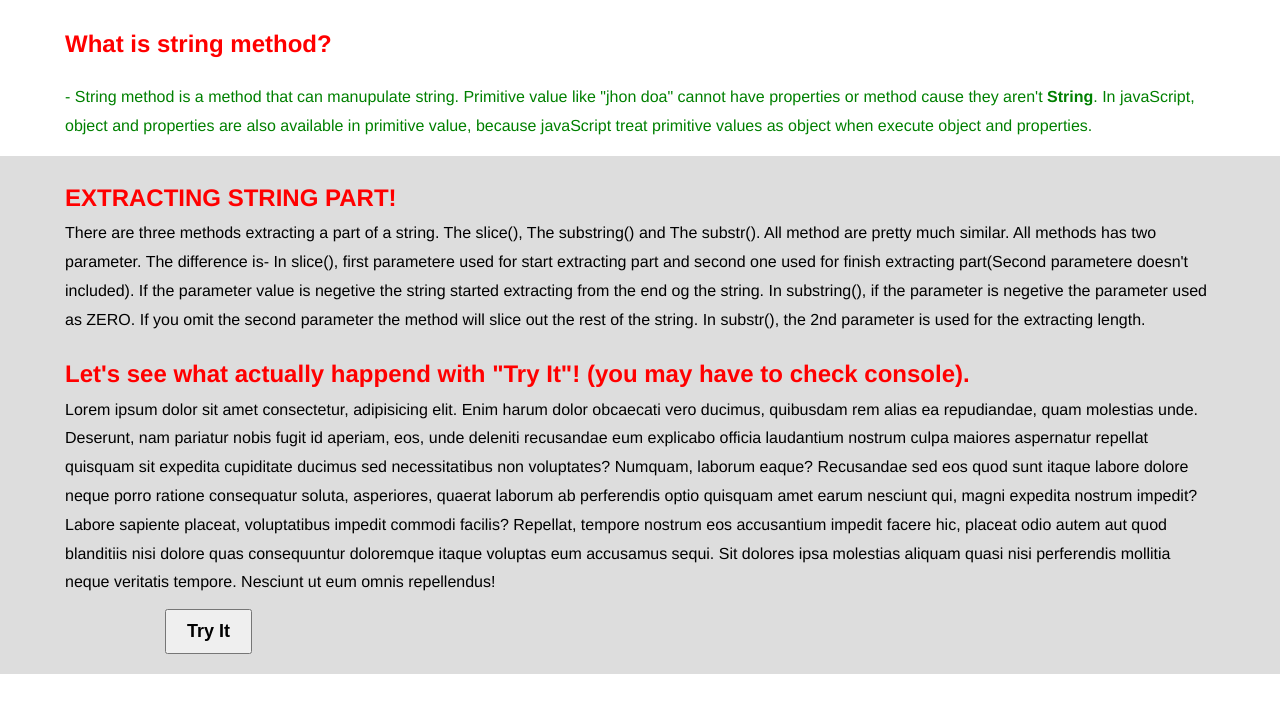
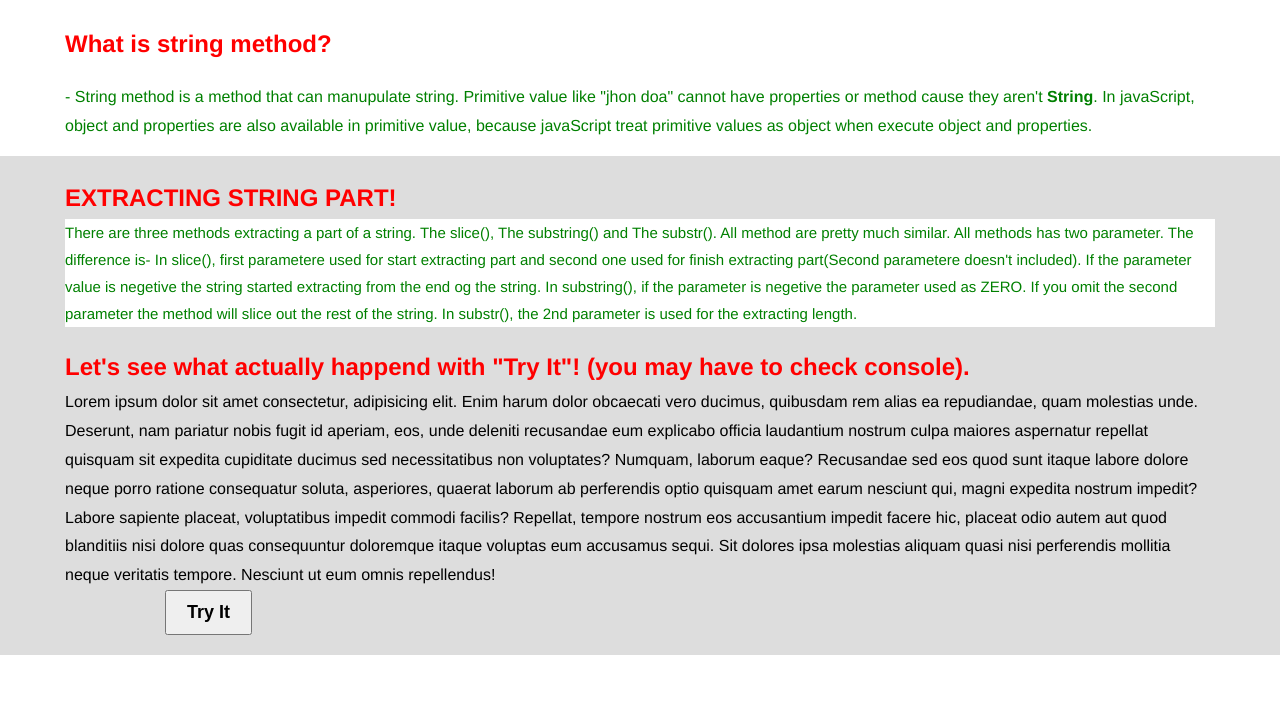
Before and after one commit to aSalam5160/javaScript-string-method, a plain HTML site: page index.html in a window 1280 px wide. Shown: the part 57-770 px from the top of the page. Drawn offline with Linux system fonts and the light colour scheme.

Commit message:
first step complete

```diff
--- a/style.css
+++ b/style.css
@@ -55,11 +55,16 @@ p {
 #main p {
   color: black;
 }
+#main .e_s_c {
+  color: green;
+  font-size: 15px;
+  background-color: white;
+}
 #main button {
   padding: 10px 20px;
   font-weight: bold;
   cursor: pointer;
   font-size: 18px;
   margin-left: 100px;
-  margin-top: 12px;
+  margin-top: ;
 }
```
